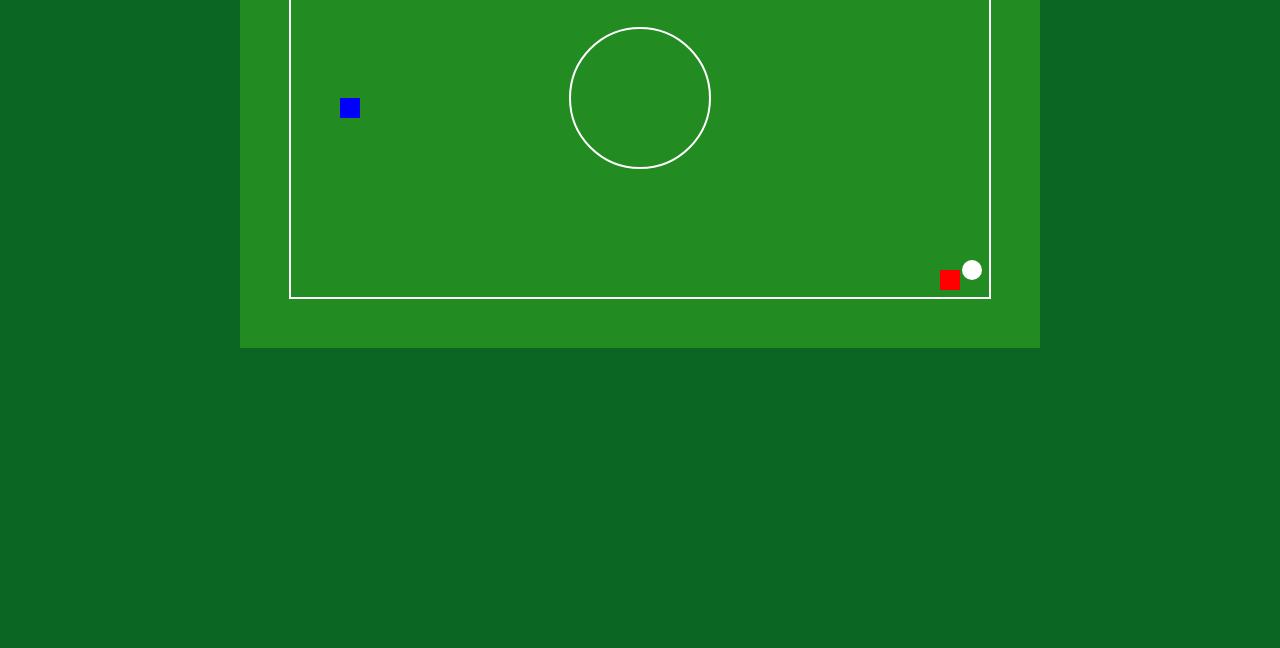
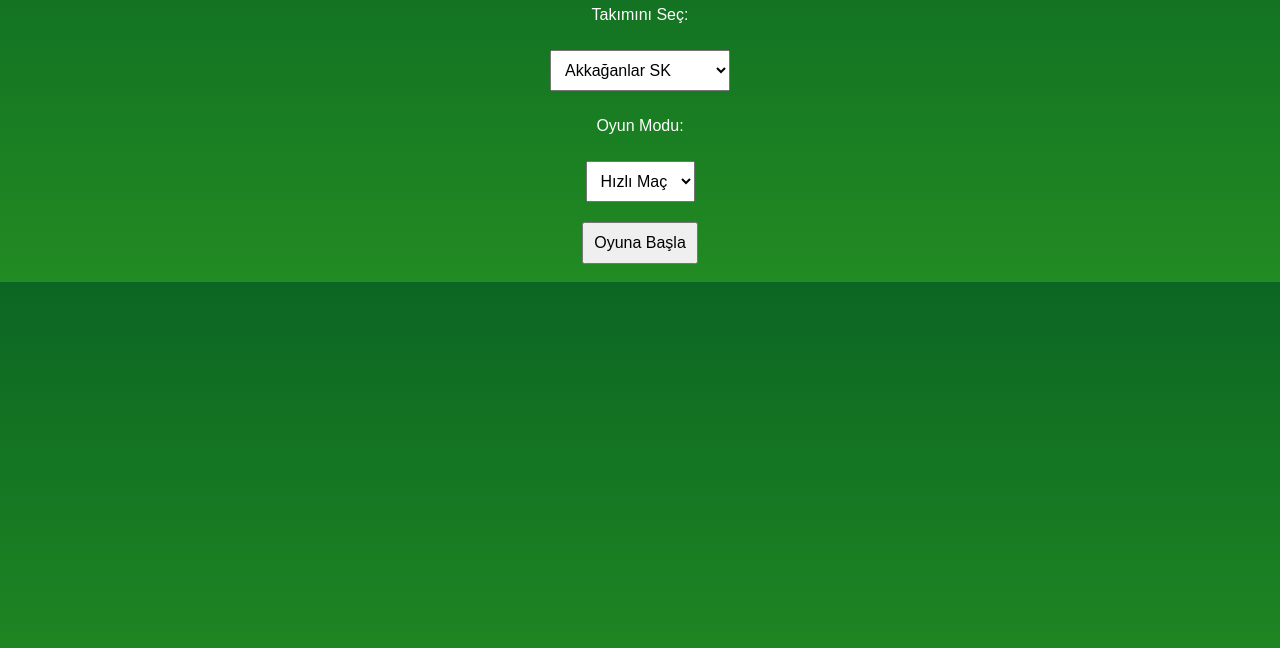
Before and after one commit to quliga/quliga.github.io, a plain HTML site: page index.html in a window 1280 px wide. Shown: the part 152-800 px from the top of the page. Drawn offline with Linux system fonts and the light colour scheme.

Commit message:
Update index.html

```diff
--- a/index.html
+++ b/index.html
@@ -2,117 +2,66 @@
 <html lang="tr">
 <head>
   <meta charset="UTF-8">
-  <title>Quliga 2D Futbol Oyunu</title>
+  <title>Quliga Futbol Oyunu</title>
   <style>
-    body { background: #0b6623; margin: 0; overflow: hidden; }
-    canvas { display: block; margin: auto; background: #228B22; }
-    #scoreboard {
-      position: absolute; top: 10px; left: 50%; transform: translateX(-50%);
-      background: white; padding: 10px; border-radius: 5px; font-family: Arial;
+    body {
+      background: linear-gradient(#0b6623, #228B22);
+      font-family: Arial, sans-serif;
+      color: white;
+      text-align: center;
+    }
+    .lobby {
+      margin-top: 100px;
+    }
+    select, button {
+      padding: 10px;
+      margin: 10px;
+      font-size: 16px;
+    }
+    #gameCanvas {
+      display: none;
+      margin: auto;
+      background: #228B22;
+      border: 3px solid white;
     }
   </style>
 </head>
 <body>
-  <div id="scoreboard">Skor: 0 - 0</div>
+  <div class="lobby" id="lobby">
+    <h1>Quliga Futbol Ligi</h1>
+    <p>Takımını Seç:</p>
+    <select id="teamSelect">
+      <option>Akkağanlar SK</option>
+      <option>Perşembe FK 1999</option>
+      <option>Kekspor FK</option>
+      <option>Adanaspor 01 FK</option>
+      <option>Güneşspor</option>
+      <option>Boztepe</option>
+      <option>Horozspor</option>
+      <option>Oyuncu Takımı</option>
+    </select>
+    <br>
+    <p>Oyun Modu:</p>
+    <select id="modeSelect">
+      <option>Hızlı Maç</option>
+      <option>Lig Maçı</option>
+      <option>Turnuva</option>
+    </select>
+    <br>
+    <button onclick="startGame()">Oyuna Başla</button>
+  </div>
+
   <canvas id="gameCanvas" width="800" height="500"></canvas>
 
   <script>
-    const canvas = document.getElementById("gameCanvas");
-    const ctx = canvas.getContext("2d");
-
-    // Takımlar
-    const teams = [
-      "Akkağanlar SK", "Perşembe FK 1999", "Kekspor FK",
-      "Adanaspor 01 FK", "Güneşspor", "Boztepe",
-      "Horozspor", "Oyuncu Takımı"
-    ];
-
-    // Oyuncular
-    let player = { x: 100, y: 250, w: 20, h: 20, color: "blue" };
-    let opponent = { x: 700, y: 250, w: 20, h: 20, color: "red" };
-    let ball = { x: 400, y: 250, r: 10, dx: 2, dy: 2 };
-
-    let scorePlayer = 0;
-    let scoreOpponent = 0;
-
-    // Klavye kontrol
-    let keys = {};
-    document.addEventListener("keydown", e => keys[e.key] = true);
-    document.addEventListener("keyup", e => keys[e.key] = false);
-
-    function update() {
-      // Oyuncu hareketi
-      if (keys["ArrowUp"]) player.y -= 4;
-      if (keys["ArrowDown"]) player.y += 4;
-      if (keys["ArrowLeft"]) player.x -= 4;
-      if (keys["ArrowRight"]) player.x += 4;
-
-      // Top hareketi
-      ball.x += ball.dx;
-      ball.y += ball.dy;
-
-      // Kenarlardan sekme
-      if (ball.y < 0 || ball.y > canvas.height) ball.dy *= -1;
-
-      // Gol kontrolü
-      if (ball.x < 0) { scoreOpponent++; resetBall(); }
-      if (ball.x > canvas.width) { scorePlayer++; resetBall(); }
-
-      // Çarpışma kontrolü
-      if (collision(player, ball)) { ball.dx = 3; ball.dy = (Math.random() - 0.5) * 6; }
-      if (collision(opponent, ball)) { ball.dx = -3; ball.dy = (Math.random() - 0.5) * 6; }
-
-      // Basit AI
-      if (opponent.y < ball.y) opponent.y += 2;
-      if (opponent.y > ball.y) opponent.y -= 2;
-
-      draw();
+    function startGame() {
+      const team = document.getElementById("teamSelect").value;
+      const mode = document.getElementById("modeSelect").value;
+      document.getElementById("lobby").style.display = "none";
+      document.getElementById("gameCanvas").style.display = "block";
+      alert(team + " ile " + mode + " başlıyor!");
+      // Burada oyun motorunu başlatabilirsin
     }
-
-    function collision(rect, circle) {
-      return circle.x < rect.x + rect.w &&
-             circle.x > rect.x &&
-             circle.y < rect.y + rect.h &&
-             circle.y > rect.y;
-    }
-
-    function resetBall() {
-      ball.x = canvas.width / 2;
-      ball.y = canvas.height / 2;
-      ball.dx = (Math.random() > 0.5 ? 2 : -2);
-      ball.dy = (Math.random() - 0.5) * 4;
-    }
-
-    function draw() {
-      ctx.clearRect(0, 0, canvas.width, canvas.height);
-
-      // Saha çizgileri
-      ctx.strokeStyle = "white";
-      ctx.lineWidth = 2;
-      ctx.strokeRect(50, 50, canvas.width - 100, canvas.height - 100);
-      ctx.beginPath();
-      ctx.arc(canvas.width/2, canvas.height/2, 70, 0, Math.PI*2);
-      ctx.stroke();
-
-      // Oyuncu
-      ctx.fillStyle = player.color;
-      ctx.fillRect(player.x, player.y, player.w, player.h);
-
-      // Rakip
-      ctx.fillStyle = opponent.color;
-      ctx.fillRect(opponent.x, opponent.y, opponent.w, opponent.h);
-
-      // Top
-      ctx.fillStyle = "white";
-      ctx.beginPath();
-      ctx.arc(ball.x, ball.y, ball.r, 0, Math.PI*2);
-      ctx.fill();
-
-      // Skor
-      document.getElementById("scoreboard").innerText = `Skor: ${scorePlayer} - ${scoreOpponent}`;
-    }
-
-    setInterval(update, 30);
   </script>
 </body>
 </html>
```
